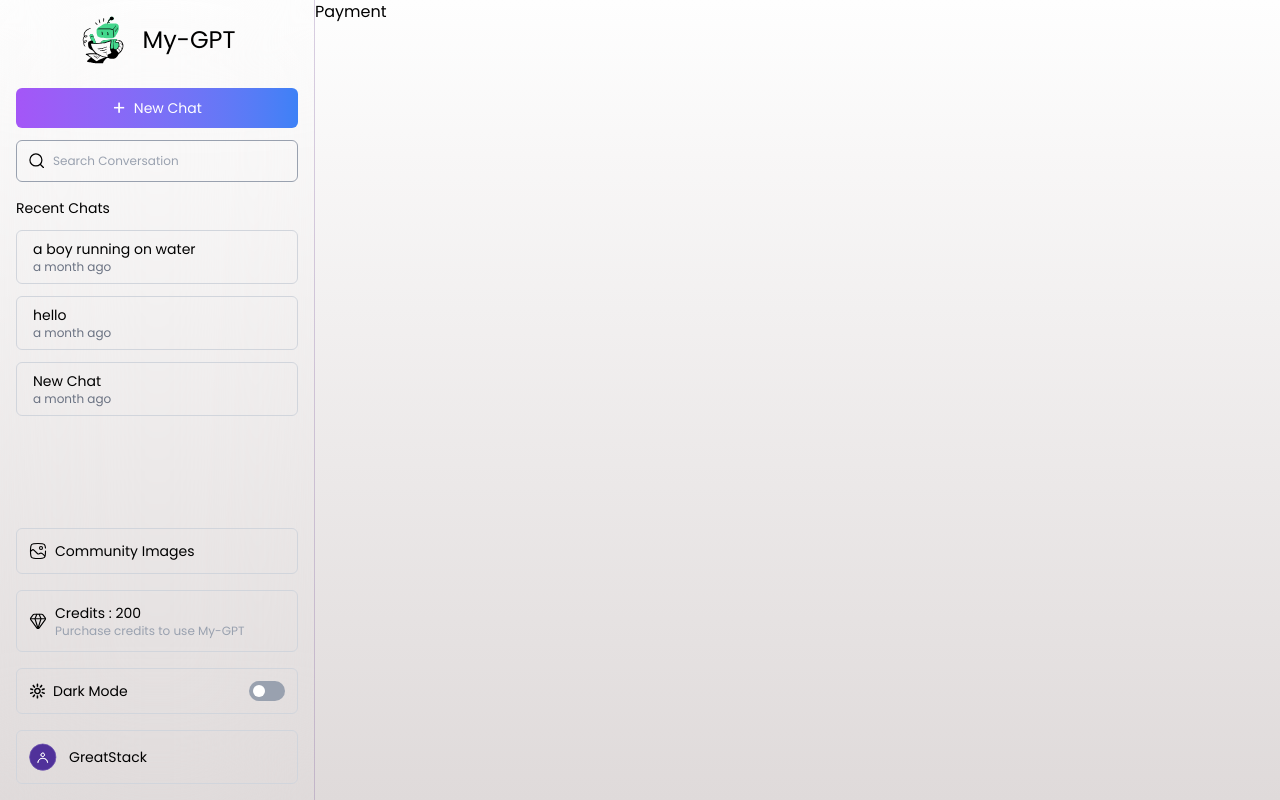
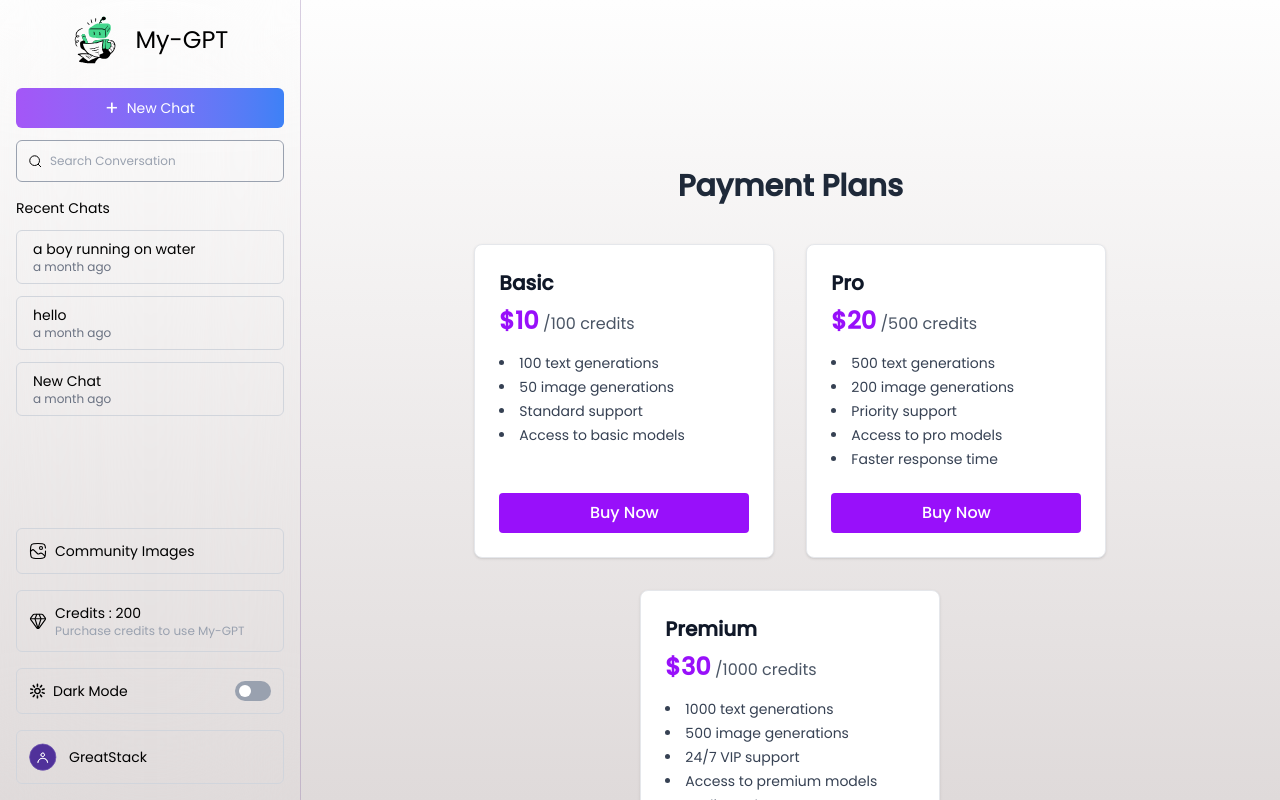
Before and after one commit to abhiyadav05/My-GPT, a React (Vite) app in the folder frontend/: page /payment in a window 1280 px wide. Built offline with nearby package versions, Linux system fonts and the light colour scheme.

Commit message:
create the payment component

```diff
--- a/frontend/src/pages/Payment.jsx
+++ b/frontend/src/pages/Payment.jsx
@@ -1,9 +1,43 @@
-import React from 'react'
+import React, { useEffect, useState } from 'react'
+import {dummyPlans} from '../assets/assets'
+import LoadingBar from '../components/LoadingBar'
+const Payment =()=>{
+  const [plans,setPlans]=useState([])
+  const [loading,setLoading]=useState(true);
+  const fetchPlans= async()=>{
+    setPlans(dummyPlans);
+    setLoading(false);
+  }
 
-function Payment() {
+  useEffect(()=>{
+    fetchPlans();
+  },[])
+
+  if(loading) return <LoadingBar/>
   return (
-    <div>
-      Payment
+    <div className='max-w-7xl h-screen overflow-y-scroll mx-auto px-4 sm:px-6
+     lg:px-8 py-12'>
+      <h2 className='text-3xl font-semibold text-center mb-10 xl:mt-30 text-gray-800 dark:text-white'>Payment Plans </h2>
+      <div className='flex flex-wrap justify-center gap-8'>
+        {plans.map((plan)=>(
+          <div key={plan.id} className={`border border-gray-200 dark:border-purple-700 rounded-lg shadow hover:shadow-lg transition-shadow
+           p-6 min-w-[300px] flex flex-col ${plan.id==='pro' ? "bg-purple-50 dark:bg-purple-900" : "bg-white dark:bg-transparent"}`}>
+            <div className='flex-1'>
+            <h3 className='text-xl font-semibold text-gray-900 dark:text-white mb-2'>{plan.name}</h3>
+            <p className='text-2xl font-bold text-purple-600 dark:text-purple-300 mb-4'>${plan.price}
+              <span className='text-base font-normal text-gray-600 dark:text-purple-200'>{' '}/{plan.credits} credits</span>
+            </p>
+            <ul className='list-disc list-inside text-sm text-gray-700 dark:text-purple-200 space-y-1'>
+              {plan.features.map((feature,index)=>(
+                <li key={index}>{feature}</li>
+              ))}
+            </ul>
+            </div>
+            <button className='mt-6 bg-purple-600 hover:bg-purple-700 active:bg-purple-800 text-white font-medium py-2 rounded transition-colors cursor-pointer'>Buy Now</button>
+          </div>
+        ))}
+
+      </div>
     </div>
   )
 }
```
